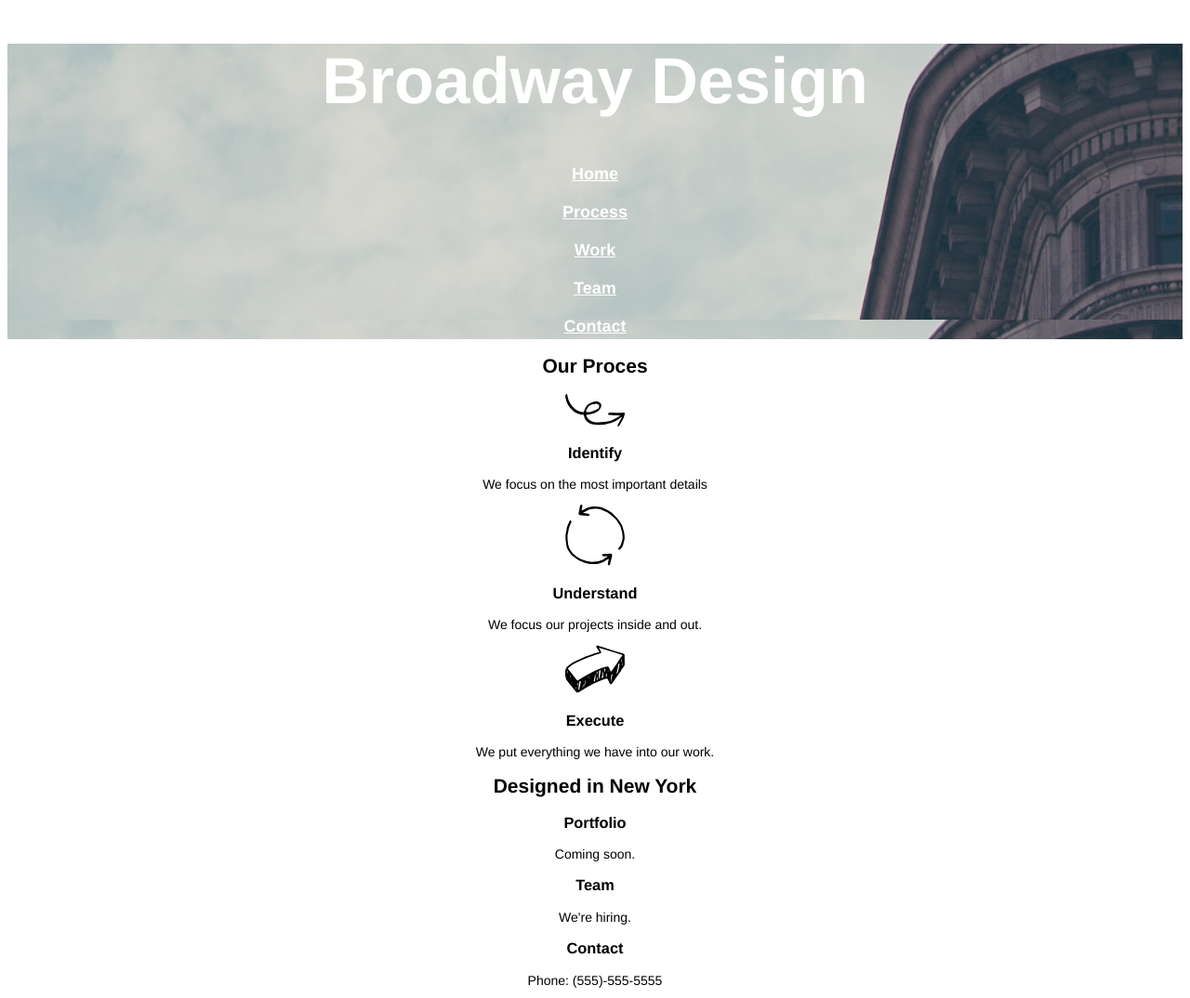
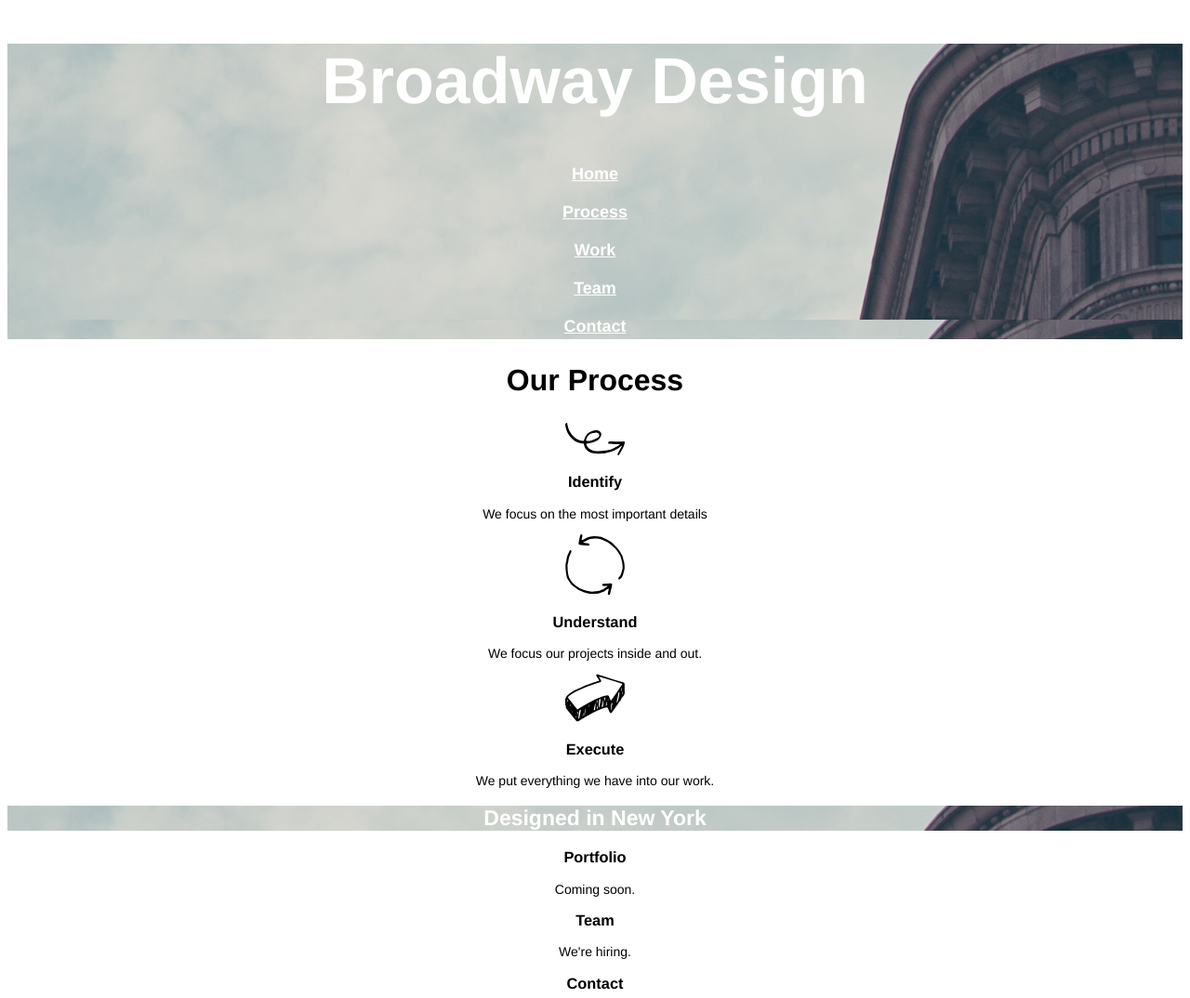
Before and after one commit to daschu/broadway, a plain HTML site: page index.html in a window 1280 px wide. Shown: the top 1074 px of the page at 93% size. Drawn offline with Linux system fonts and the light colour scheme.

Commit message:
h2 formatted

```diff
--- a/index.html
+++ b/index.html
@@ -20,7 +20,7 @@
 
     <!-- main -->
     <div class="main">
-      <h2>Our Proces</h2>
+      <h2>Our Process</h2>
       <p><img src="resources/images/identify.svg" alt="Identify"></p>
       <h3>Identify</h3>
       <p>We focus on the most important details</p>
--- a/resources/css/style.css
+++ b/resources/css/style.css
@@ -19,3 +19,12 @@ a {
   color: white;
   line-height: 1.5em;
 }
+h2 {
+  font-size: 32px;
+  font-weight: bold;
+}
+h2.designed {
+  font-size: 23px;
+  color: white;
+  background-image: url(../images/the-flatiron-building.png);
+}
```
